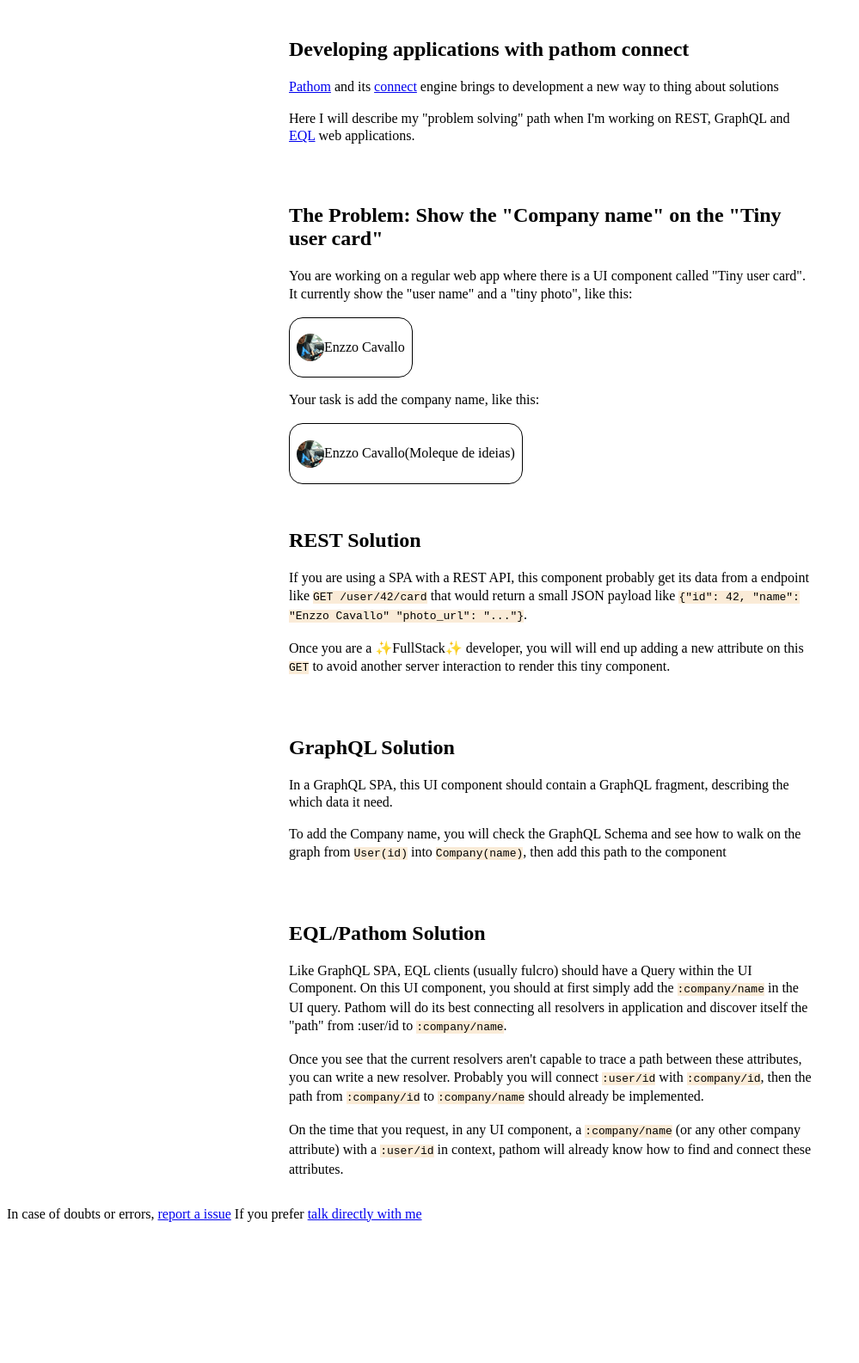
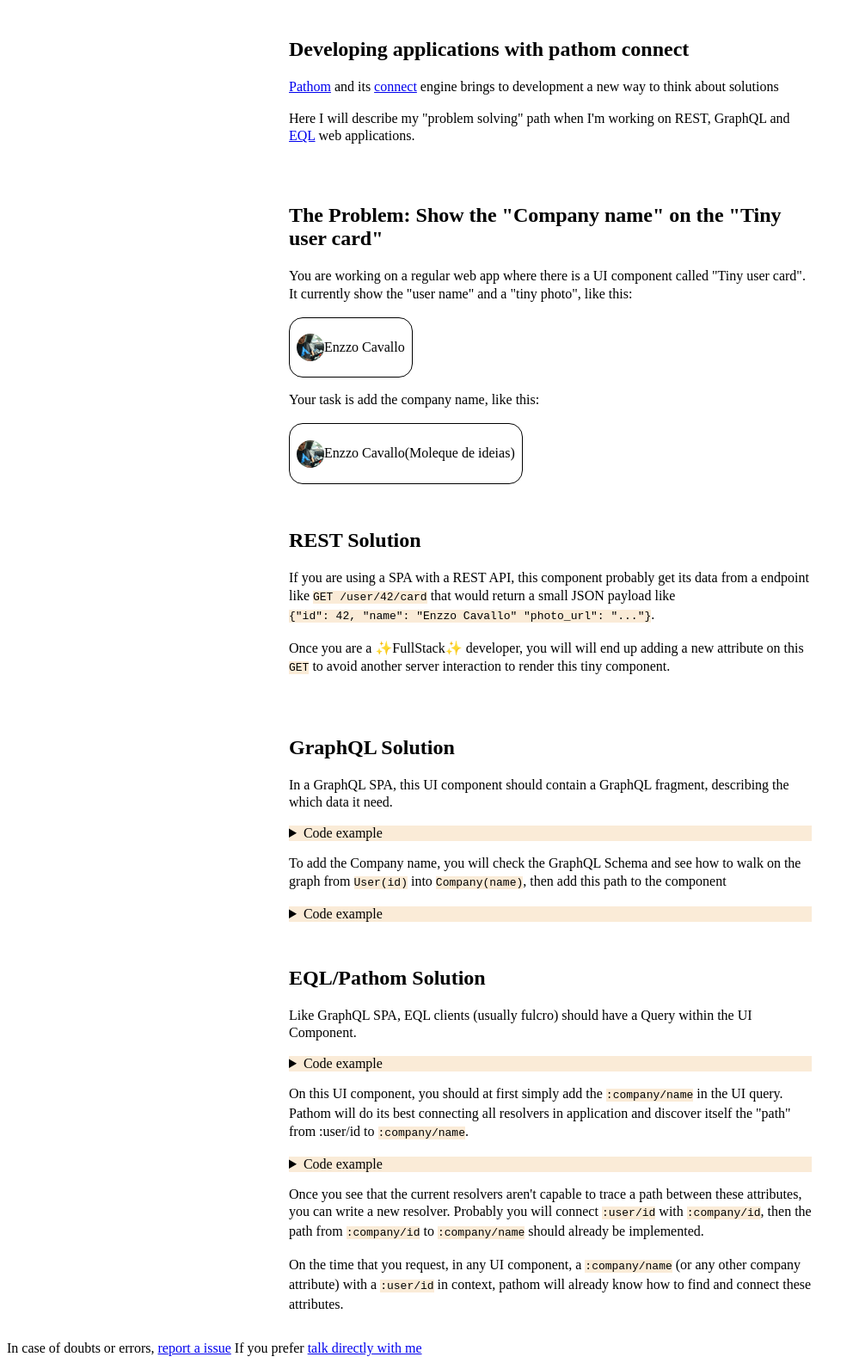
Before and after one commit to souenzzo/souenzzo.github.io, a Jekyll site: the page developing-eql-applications-with-pathom-connect.html, which Jekyll copies as it is, in a window 1280 px wide. Shown: the whole page at 86% size, without its empty margins (0-999 px from the left). Built offline with Jekyll 4.4.1, drawn with Linux system fonts in a browser that asks for light colours; before the commit the page ends 1429 px from its top, so only the background shows below that.

Commit message:
+code examples

```diff
--- a/developing-eql-applications-with-pathom-connect.html
+++ b/developing-eql-applications-with-pathom-connect.html
@@ -3,6 +3,7 @@
 <head>
     <meta charset="UTF-8"/>
     <meta name="viewport" content="width=device-width, initial-scale=1.0"/>
+    <link rel="icon" href="data:"/>
 
     <meta name="twitter:site" content="@souenzzo"/>
     <meta name="twitter:creator" content="@souenzzo"/>
@@ -35,17 +36,19 @@
           border-radius: 1em;
           padding: 0.5em;
         }
+        details {
+          background-color: antiquewhite;
+        }
         code {
           background-color: antiquewhite;
+          white-space: pre;
         }
         p {
           line-height: 1.3em;
         }
-
-
-
-
-
+        .add {
+          background-color: lime;
+        }
     </style>
 </head>
 <body>
@@ -53,7 +56,7 @@
     <h1>Developing applications with pathom connect</h1>
     <p><a href="https://github.com/wilkerlucio/pathom">Pathom</a> and its
         <a href="https://blog.wsscode.com/pathom/v2/pathom/2.2.0/connect.html">connect</a> engine brings to development
-        a new way to thing about solutions</p>
+        a new way to think about solutions</p>
     <p>Here I will describe my "problem solving" path when I'm working on REST, GraphQL and
         <a href="https://edn-query-language.org/">EQL</a> web applications.</p>
 </section>
@@ -89,19 +92,85 @@
     <p>
         In a GraphQL SPA, this UI component should contain a GraphQL fragment, describing the which data it need.
     </p>
+    <details>
+        <summary>Code example</summary>
+        <code>
+## The query
+fragment userCard on User {
+  name
+  photo_url
+}
+// The component
+function UserCard (props) {
+  return &#x3C;aside>
+            &#x3C;img src={{ props.photo_url }}/>
+            &#x3C;p>{{ props.name }}&#x3C;/p>
+  &#x3C;/aside>
+}
+</code>
+    </details>
     <p>
         To add the Company name, you will check the GraphQL Schema and see how to walk on the graph from
         <code>User(id)</code> into <code>Company(name)</code>, then add this path to the component
     </p>
+    <details>
+        <summary>Code example</summary>
+        <code>
+## The query
+fragment userCard on User {
+  name
+  photo_url</code>
+        <code class="add">
+  company {
+    name
+  }
+</code>
+        <code>}
+// The component
+function UserCard (props) {
+  return &#x3C;aside>
+    &#x3C;img src={{ props.photo_url }}/>
+    &#x3C;p>{{ props.name }}&#x3C;/p>
+    </code><code class="add">&#x3C;p>({{ props.company.name }})&#x3C;/p></code><code>
+  &#x3C;/aside>
+}
+        </code>
+    </details>
 </section>
 <section>
     <h2 id="pathom-solution">EQL/Pathom Solution</h2>
     <p>
         Like GraphQL SPA, EQL clients (usually fulcro) should have a Query within the UI Component.
+    </p>
+    <details>
+        <summary>Code example</summary>
+        <code>
+(defsc UserCard [this props]
+  {:query [:user/name
+           :user/photo-url]}
+  (aside
+    (img {:src (:user/photo-url props)})
+    (p (:user/name props))))
+</code>
+    </details>
+    <p>
         On this UI component, you should at first simply add the <code>:company/name</code> in the UI query.
         Pathom will do its best connecting all resolvers in application and discover itself the "path" from :user/id to
         <code>:company/name</code>.
     </p>
+    <details>
+        <summary>Code example</summary>
+        <code>
+(defsc UserCard [this props]
+  {:query [:user/name
+           </code><code class="add">:company/name</code><code>
+           :user/photo-url]}
+  (aside
+    (img {:src (:user/photo-url props)})
+    </code><code class="add">(p (:company/name props)})</code><code>
+    (p (:user/name props))))
+</code>
+    </details>
     <p>
         Once you see that the current resolvers aren't capable to trace a path between these attributes, you can write a
         new resolver. Probably you will connect <code>:user/id</code> with <code>:company/id</code>, then the path from
```
